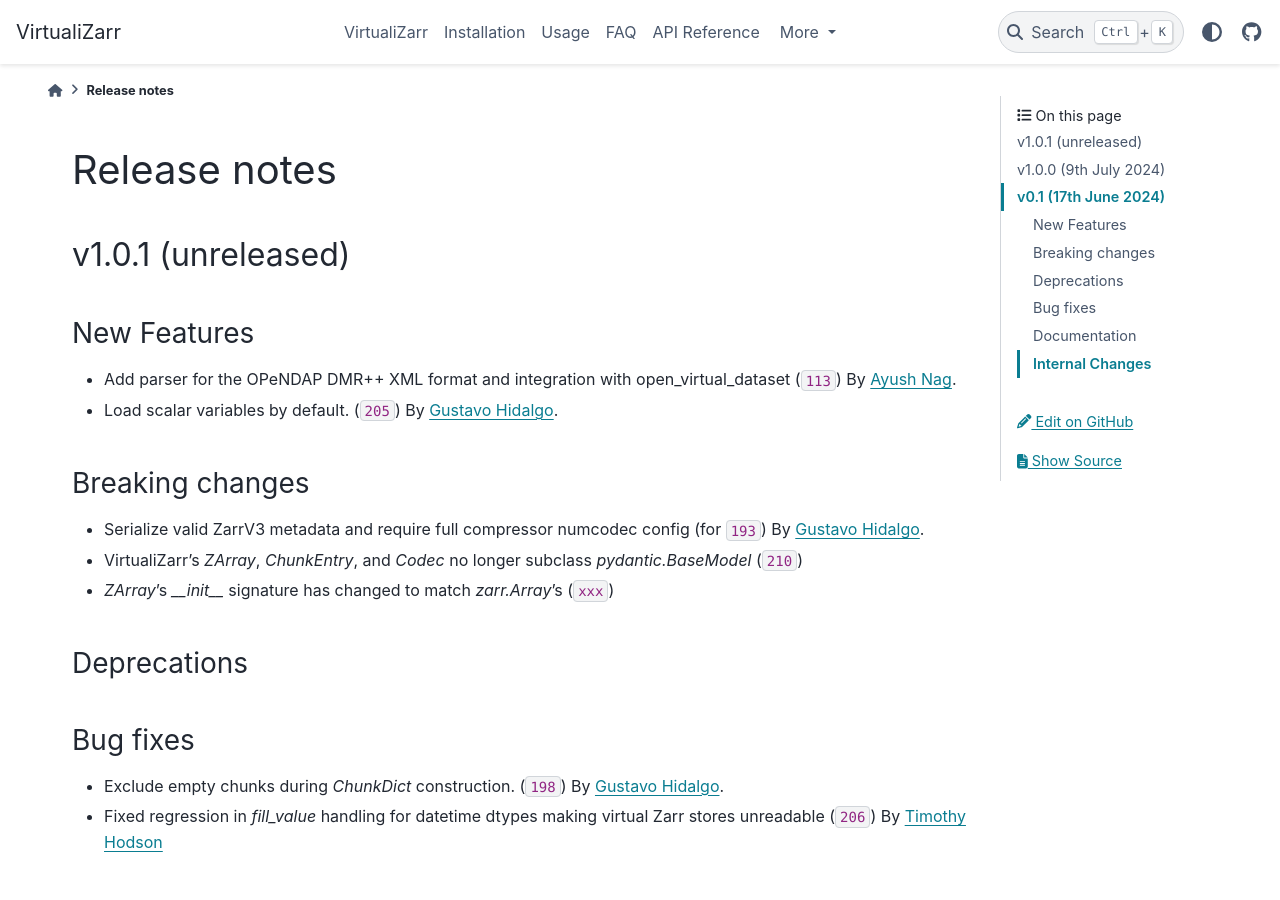
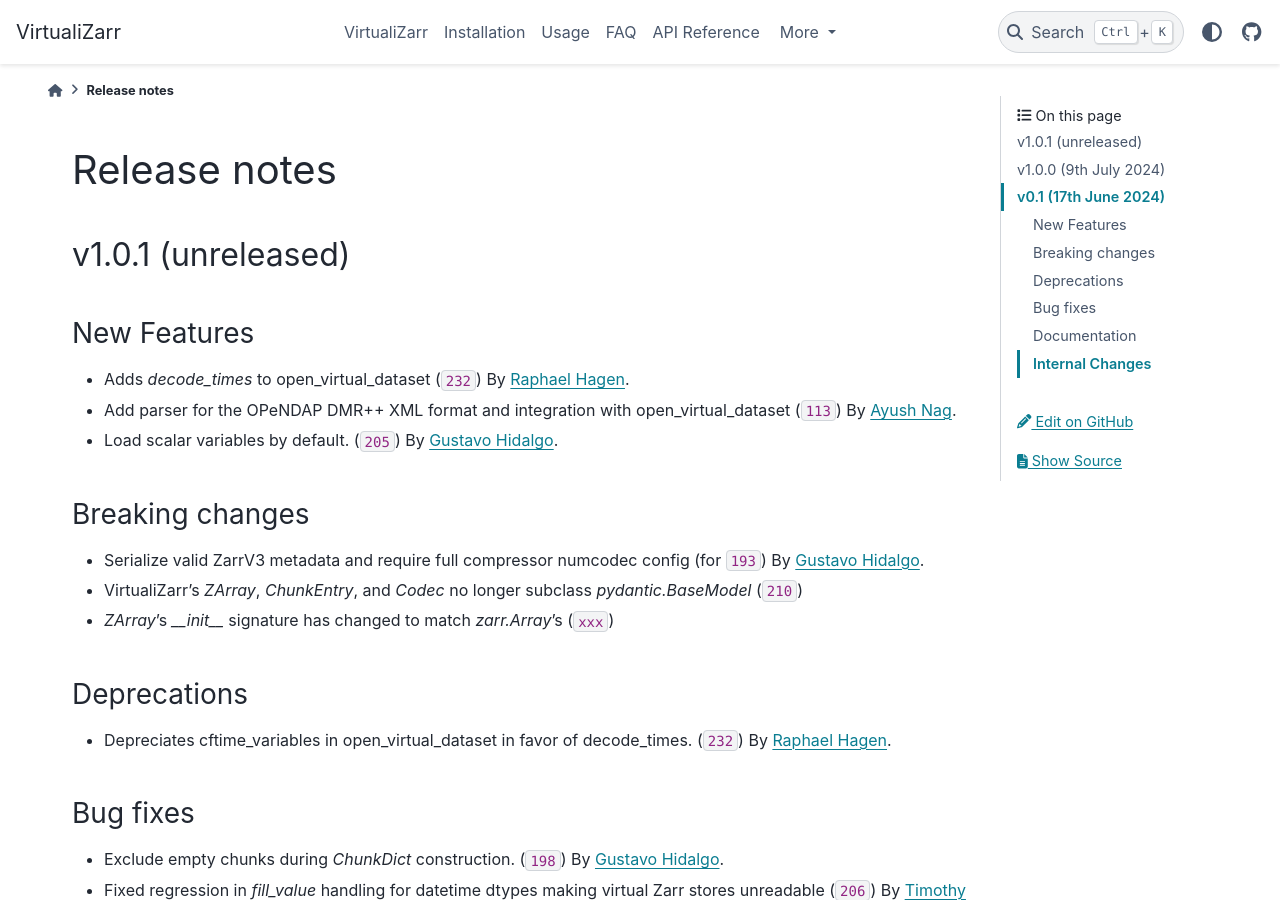
Before and after one commit to zarr-developers/VirtualiZarr, a Sphinx documentation site: the page built from docs/releases.rst, in a window 1280 px wide and 900 px high. Built offline with Sphinx 7.4.7 and the PyData theme 0.15.4, drawn with Linux system fonts in a browser that asks for light colours; cross-references to code outside the pages are shown as plain code.

Commit message:
adds decode_times to releases.rst

```diff
--- a/docs/releases.rst
+++ b/docs/releases.rst
@@ -9,6 +9,9 @@
 New Features
 ~~~~~~~~~~~~
 
+- Adds `decode_times` to open_virtual_dataset (:pull:`232`)
+  By `Raphael Hagen <https://github.com/norlandrhagen>`_.
+
 - Add parser for the OPeNDAP DMR++ XML format and integration with open_virtual_dataset (:pull:`113`)
   By `Ayush Nag <https://github.com/ayushnag>`_.
 
@@ -17,16 +20,17 @@
 
 Breaking changes
 ~~~~~~~~~~~~~~~~
-
 - Serialize valid ZarrV3 metadata and require full compressor numcodec config (for :pull:`193`)
   By `Gustavo Hidalgo <https://github.com/ghidalgo3>`_.
 - VirtualiZarr's `ZArray`, `ChunkEntry`, and `Codec` no longer subclass
   `pydantic.BaseModel` (:pull:`210`)
 - `ZArray`'s `__init__` signature has changed to match `zarr.Array`'s (:pull:`xxx`)
 
-
 Deprecations
 ~~~~~~~~~~~~
+
+- Depreciates cftime_variables in open_virtual_dataset in favor of decode_times. (:pull:`232`)
+  By `Raphael Hagen <https://github.com/norlandrhagen>`_.
 
 Bug fixes
 ~~~~~~~~~
```
